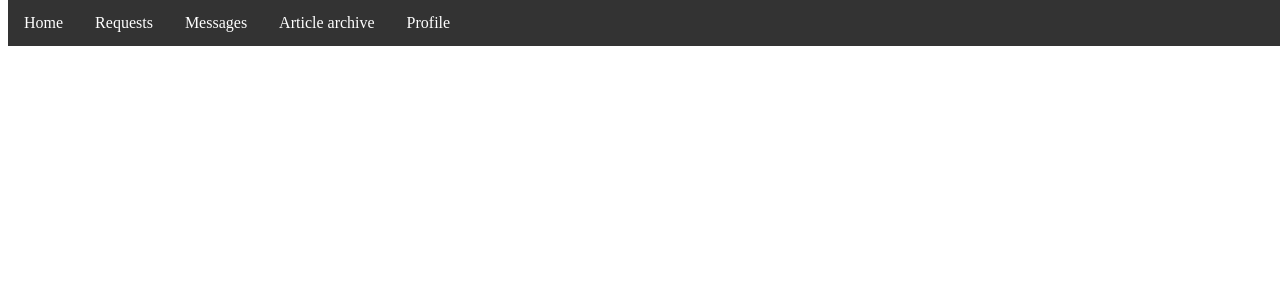
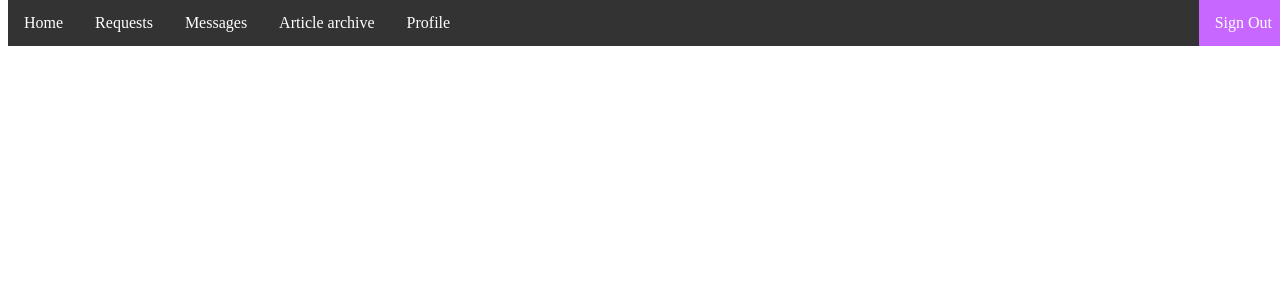
Before and after one commit to powah999/INFO2222, a Flask app: page /navbar in a window 1280 px wide. Shown: the top 300 px of the page. Run offline with Flask 3, Linux system fonts and the light colour scheme; data that the repository does not hold is empty.

Commit message:
nav bar color

```diff
--- a/templates/base.jinja
+++ b/templates/base.jinja
@@ -43,9 +43,15 @@ Yeah I know it's pretty ugly...
         }
 
         /* change tab colour when mouse hovers */
-        ul.navbar li a:hover {
+        ul.navbar li a:hover:not(.active) {
             background-color: #111;
-            }
+        }
+
+        ul.navbar a.active {
+            background-color: #c767ff;
+        }
+
+        ul.navbar li.right {float: right;}
 
         /* change navbar to be stacked for smaller screen sizes */
         @media screen and (max-width: 600px) {
@@ -64,6 +70,7 @@ Yeah I know it's pretty ugly...
         <li><a href="#messages">Messages</a></li>
         <li><a href="#archive">Article archive</a></li>
         <li><a href="#profile">Profile</a></li>
+        <li class="right"><a class="active" href="#signout">Sign Out</a></li>
     </ul>
 
         {% block content %}
--- a/templates/navbar.jinja
+++ b/templates/navbar.jinja
@@ -33,6 +33,7 @@
     ul.navbar li a:hover {
         background-color: #111;
         }
+
     /* change navbar to be stacked for smaller screen sizes */
     @media screen and (max-width: 600px) {
         ul.navbar li.right,
@@ -48,6 +49,7 @@
     <li><a href="#messages">Messages</a></li>
     <li><a href="#archive">Article archive</a></li>
     <li><a href="#profile">Profile</a></li>
+    <li style="float:right"><a class="active" href="#signout">Sign Out</a></li>
 </ul>
 
 {% endblock %}
```
Also changed, not shown: 1 other file.
